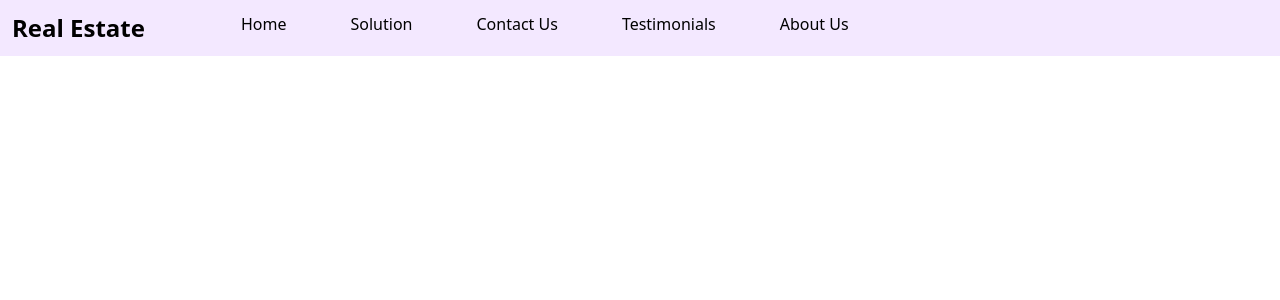
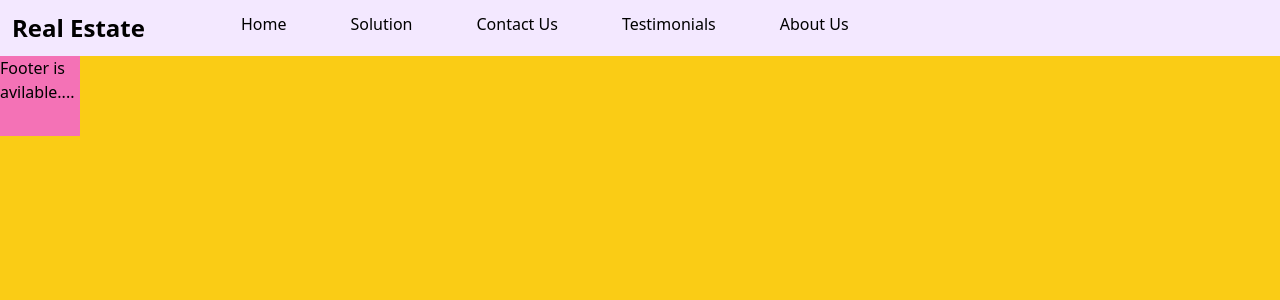
Before and after one commit to jhaalok1997/Real_Estate-app, a React (Vite) app: page / in a window 1280 px wide. Shown: the top 300 px of the page. Built offline with nearby package versions, Linux system fonts and the light colour scheme.

Commit message:
changes in Main.jsx

```diff
--- a/src/App.jsx
+++ b/src/App.jsx
@@ -1,26 +1,31 @@
 
 import './App.css'
-import Home1 from "./Components/Home/Home1.jsx"
-import Solution from './Components/Solution/Solution.jsx';
-import About from './Components/About/AboutUs.jsx';
-import Testimonials from './Components/Testimonial/Testimonials.jsx';
-import Contact from './Components/Contact/ContactUs.jsx';
+import Footer from './Components/footer/Footer.jsx';
+//import Home1 from "./Components/Home/Home1.jsx"
+//import Solution from './Components/Solution/Solution.jsx';
+//import About from './Components/About/AboutUs.jsx';
+//import Testimonials from './Components/Testimonial/Testimonials.jsx';
+//import Contact from './Components/Contact/ContactUs.jsx';
 import Navbar from './Components/Navbar/Navbar.jsx';
 import { Outlet } from 'react-router-dom';
 
 function App() {
   return (
 
-    <div className="">
+    <>
       <Navbar/>
       <Outlet/>
-    {/*<Home1/>
+
+    {/*
+    <Home1/>
     <Solution/>
     <Contact/>
     <About/>
     <Testimonials/>*/}
 
-    </div>
+    <Footer/>
+
+    </>
   )
 }
 
--- a/src/Components/Home/Home1.jsx
+++ b/src/Components/Home/Home1.jsx
@@ -69,7 +69,7 @@ const Home1 = () => {
 
                  <div className="relative">
                      <div className="flex justify-center p-24 lg:justify-start pl-40">
-                         <img className="w-96 rounded-3xl" src={thirdImg} alt="second image"/>
+                         <img className="w-96 rounded-3xl" src={thirdImg} alt="Third image"/>
                      </div>
 
                      <div className="text-center pb-12 lg:absolute top-72 left-[730px]">
--- a/src/Components/Solution/Solution.jsx
+++ b/src/Components/Solution/Solution1.jsx
@@ -1,11 +1,11 @@
 import sol01 from "./Images/pexels-solution-01-.jpg"
 import sol02 from "./Images/pexels-ahmet-cotur-solution-02-.jpg"
+import { Outlet } from "react-router-dom"
 
-
-const Solution = () => {
+const Solution1 = () => {
   return (
     <div className="">
-
+       <Outlet/>
       <div className="    lg:h-[1000px] w-screen relative ">
         <img src={sol01} alt="image"/>
 
@@ -86,4 +86,4 @@ const Solution = () => {
   )
 }
 
-export default Solution
+export default Solution1;
--- /dev/null
+++ b/src/Components/footer/Footer.jsx
@@ -0,0 +1,14 @@
+
+
+const Footer = () => {
+  return (
+    <div className="bg-yellow-400 h-screen w-screen relative" >
+
+        <div className="bg-pink-400 h-20  w-20 absolute flex justify-center">
+            <h1 className="">Footer is  avilable....</h1>
+        </div>
+    </div>
+  )
+}
+
+export default Footer
--- a/src/main.jsx
+++ b/src/main.jsx
@@ -4,10 +4,11 @@ import {  createBrowserRouter,RouterProvider } from 'react-router-dom'
 import App from './App.jsx'
 import './index.css'
 import Home from './Components/Home/Home1.jsx'
-import Solution from "./Components/Solution/Solution.jsx"
+
 import Testimonials from './Components/Testimonial/Testimonials.jsx'
 import Contact from "./Components/Contact/ContactUs.jsx"
 import AboutUs from "./Components/Contact/ContactUs.jsx"
+import Solution1 from './Components/Solution/Solution1.jsx'
 
 
 const router = createBrowserRouter([
@@ -19,10 +20,9 @@ const router = createBrowserRouter([
           path:"/Home",
           element:<Home/>,
         },
-
         {
           path:"/Solution",
-          elements:<Solution />,
+          element:<Solution1/>,
         },
         {
           path:"/Contact",
@@ -36,7 +36,8 @@ const router = createBrowserRouter([
           path:"/Testimonials",
           element:<Testimonials/>,
         },
-      ]
+      ],
+
      },
 
 ])
```
